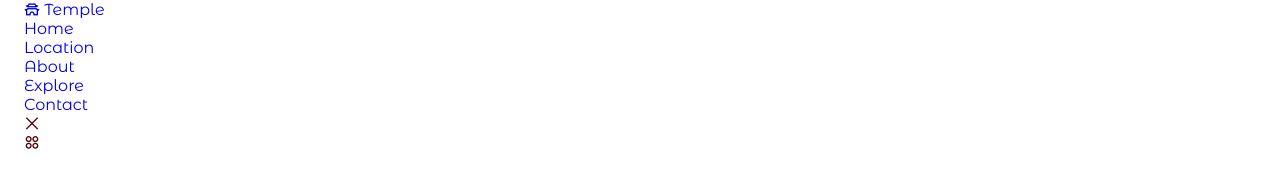
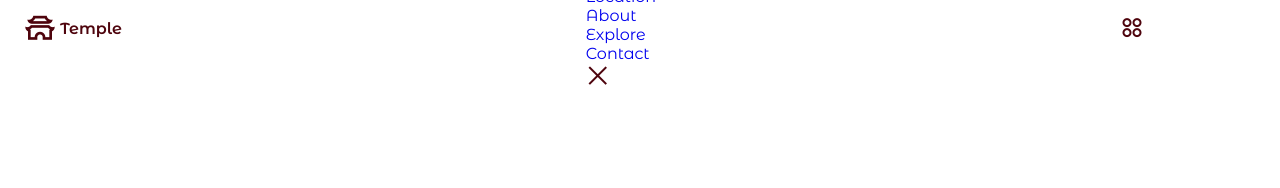
Before and after one commit to ibolicyber/temple-website, a plain HTML site: page index.html in a window 1280 px wide. Drawn offline with nearby package versions, Linux system fonts and the light colour scheme.

Commit message:
Header & Nav

```diff
--- a/assets/css/styles.css
+++ b/assets/css/styles.css
@@ -61,3 +61,42 @@ img {
 .main {
   overflow: hidden;
 }
+
+.header{
+  position: fixed;
+  width: 100%;
+  top: 0;
+  left: 0;
+  background: transparent;
+  z-index: var(--z-fixed);
+}
+
+.nav{
+  position: relative;
+  height: var(--header-height);
+  display: flex;
+  justify-content: space-between;
+  align-items: center;
+}
+
+.nav__logo {
+  display: flex;
+  align-items: center;
+  column-gap: .25rem;
+  color: var(--black-color);
+}
+
+.nav__logo i{
+  font-size: 2rem;
+}
+
+.nav__logo span{
+  font-weight: var(--font-semi-bold);
+}
+
+.nav__toggle,
+.nav__close{
+  display: flex;
+  font-size: 1.5rem;
+  cursor: pointer;
+}
```
